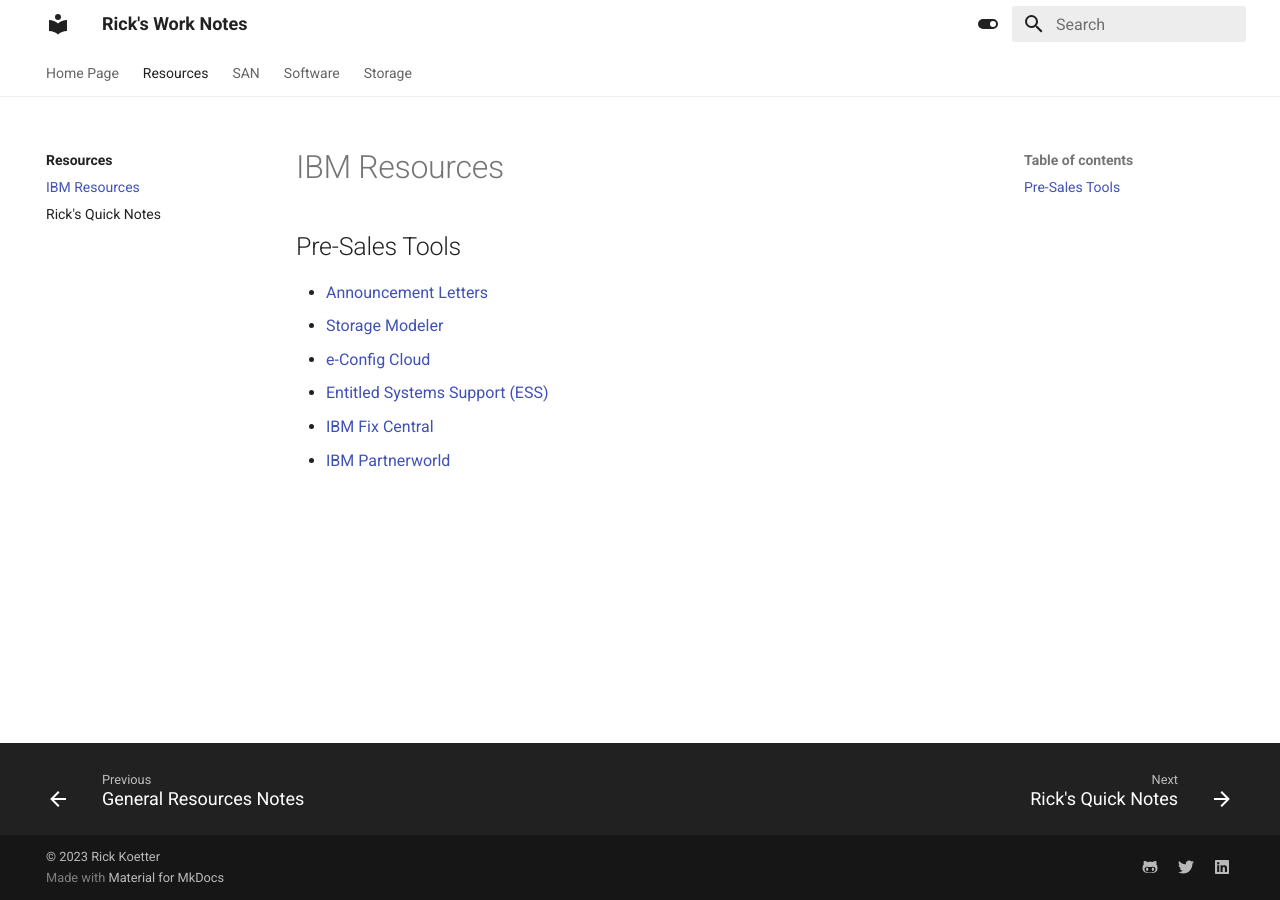
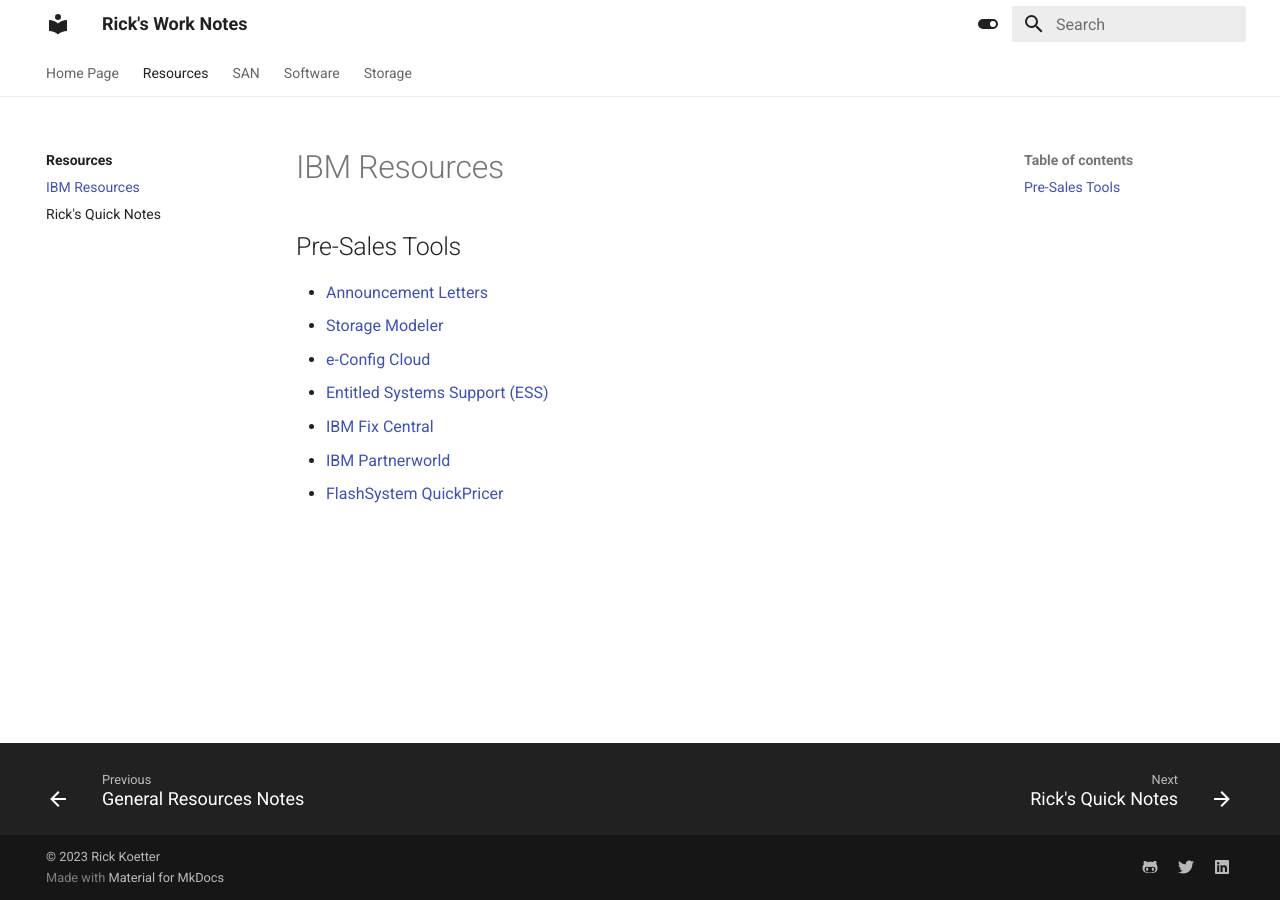
Before and after one commit to rickkoe/worknotes, an MkDocs documentation site: the page built from docs/Resources/ibm.md, in a window 1280 px wide. Built offline with MkDocs 1.6.1 and Material for MkDocs 9.7.7, drawn with Linux system fonts in a browser that asks for light colours.

Commit message:
QuickPricer Link

```diff
--- a/docs/Resources/ibm.md
+++ b/docs/Resources/ibm.md
@@ -6,3 +6,4 @@
 - [Entitled Systems Support (ESS)](https://www-03.ibm.com/support/inventoryservices/mainMenu.wss)
 - [IBM Fix Central](https://www.ibm.com/support/fixcentral/)
 - [IBM Partnerworld](https://partnerportal.ibm.com/)
+- [FlashSystem QuickPricer](https://cloud.squirrel365.io/viewer/288EAD0DDF354E30903C8164A7252939)
```
